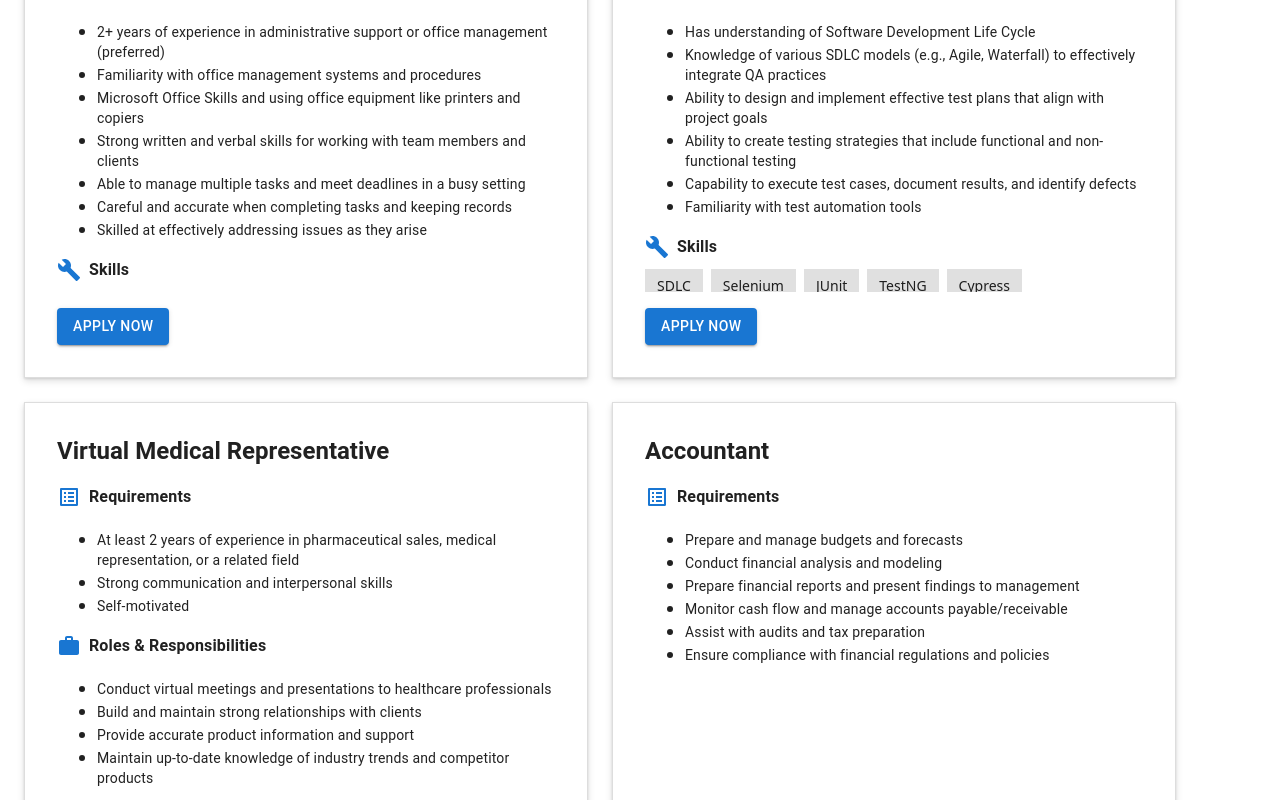
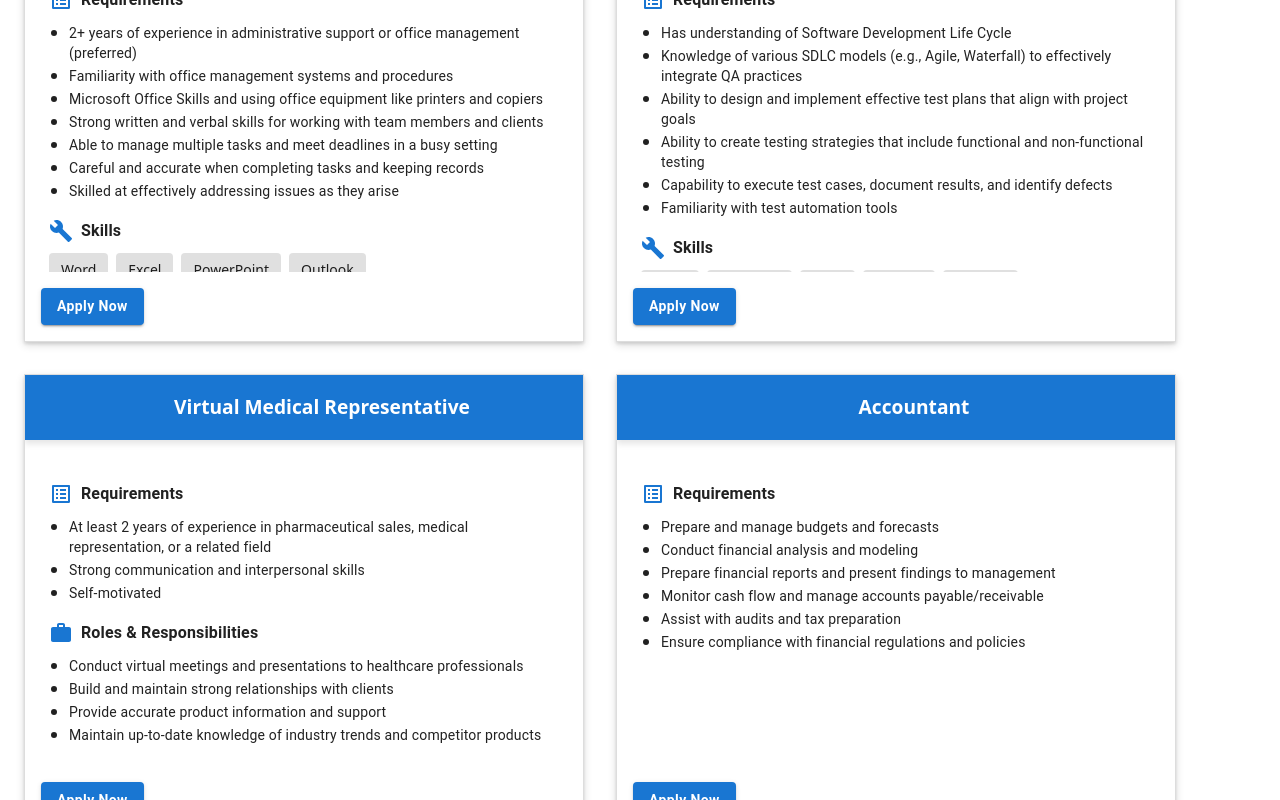
Before and after one commit to eramosgit/tdbs, a React (Vite) app: page /#/careers in a window 1280 px wide. Shown: the part 1340-2140 px from the top of the page. Built offline with nearby package versions, Linux system fonts and the light colour scheme; the HTML template or start-up script is replaced by a standard one.

Commit message:
Set the job title on the top of the card

```diff
--- a/src/pages/Careers.jsx
+++ b/src/pages/Careers.jsx
@@ -63,28 +63,40 @@ const Careers = () => {
         <Typography variant="h4" fontWeight="bold" gutterBottom>
           Open Positions
         </Typography>
-        <Grid container spacing={3}>
+        <Grid container spacing={4}>
           {jobListings.map((job, index) => (
             <Grid item xs={12} md={6} key={index}>
               <Card
-                elevation={3}
+                elevation={4}
                 sx={{
                   borderRadius: 0,
                   border: "1px solid #ddd",
-                  padding: 2,
                   boxShadow:
-                    "0 .1875rem .4375rem 0 rgba(0,0,0,.13), 0 .0625rem .125rem  0 rgba(0,0,0,.11)",
+                    "0 .2rem .5rem rgba(0, 0, 0, 0.15), 0 .1rem .2rem rgba(0, 0, 0, 0.1)",
                   display: "flex",
                   flexDirection: "column",
                   flexGrow: 1,
-                  height: "450px",
+                  height: "460px",
                 }}
               >
-                <CardContent sx={{ flexGrow: 1, overflowY: "auto" }}>
-                  <Typography variant="h5" fontWeight="bold">
-                    {job.Title}
-                  </Typography>
+                {/* Job Title with Full-Width Background */}
+                <Box
+                  sx={{
+                    backgroundColor: "primary.main",
+                    color: "primary.contrastText",
+                    width: "100%",
+                    padding: "18px",
+                    textAlign: "center",
+                    fontSize: "1.2rem",
+                    fontWeight: "bold",
+                    boxShadow: "0 4px 6px rgba(0, 0, 0, 0.1)",
+                  }}
+                >
+                  {job.Title}
+                </Box>
 
+                {/* Card Content */}
+                <CardContent sx={{ flexGrow: 1, overflowY: "auto", p: 3 }}>
                   {job.Requirements && job.Requirements.trim() && (
                     <>
                       <Typography
@@ -93,9 +105,9 @@ const Careers = () => {
                         mt={2}
                         sx={{ display: "flex", alignItems: "center", gap: 1 }}
                       >
-                        <ListAltIcon sx={{ color: "#1976d2" }} /> Requirements
+                        <ListAltIcon sx={{ color: "primary.main" }} /> Requirements
                       </Typography>
-                      <ul>
+                      <ul style={{ paddingLeft: "20px", marginTop: "6px" }}>
                         {job.Requirements.split(";").map((requirement, i) => (
                           <li key={i}>
                             <Typography variant="body2">
@@ -115,10 +127,10 @@ const Careers = () => {
                         mt={2}
                         sx={{ display: "flex", alignItems: "center", gap: 1 }}
                       >
-                        <WorkIcon sx={{ color: "#1976d2" }} /> Roles &
+                        <WorkIcon sx={{ color: "primary.main" }} /> Roles &
                         Responsibilities
                       </Typography>
-                      <ul>
+                      <ul style={{ paddingLeft: "20px", marginTop: "6px" }}>
                         {job.Roles.split(";").map((role, i) => (
                           <li key={i}>
                             <Typography variant="body2">
@@ -138,7 +150,7 @@ const Careers = () => {
                         mt={2}
                         sx={{ display: "flex", alignItems: "center", gap: 1 }}
                       >
-                        <BuildIcon sx={{ color: "#1976d2" }} /> Skills
+                        <BuildIcon sx={{ color: "primary.main" }} /> Skills
                       </Typography>
                       <Box
                         sx={{
@@ -155,6 +167,7 @@ const Careers = () => {
                               backgroundColor: "#e0e0e0",
                               padding: "6px 12px",
                               fontSize: "14px",
+                              borderRadius: "4px",
                             }}
                           >
                             {skill.trim()}
@@ -168,7 +181,14 @@ const Careers = () => {
                   <Button
                     variant="contained"
                     color="primary"
-                    // sx={{ width: "100%" }}
+                    sx={{
+                      fontWeight: "bold",
+                      textTransform: "none",
+                      borderRadius: "4px",
+                      "&:hover": {
+                        backgroundColor: "primary.dark",
+                      },
+                    }}
                     href={`mailto:${COMPANY_EMAIL}?subject=Job Application for ${encodeURIComponent(
                       job.Title
                     )}`}
```
